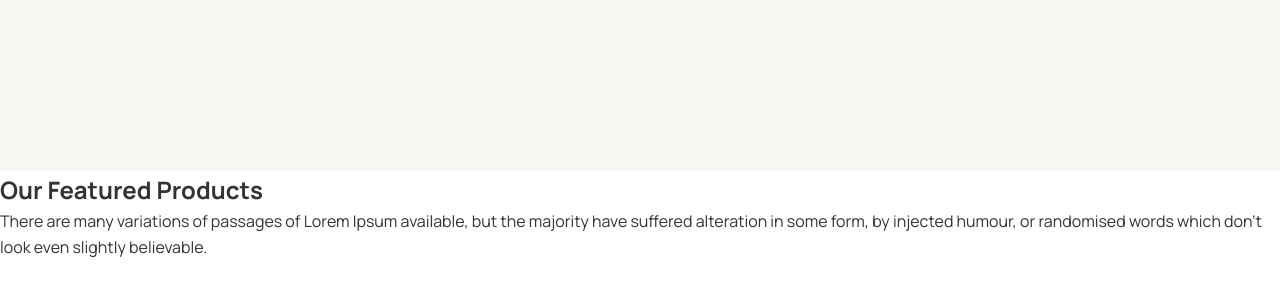
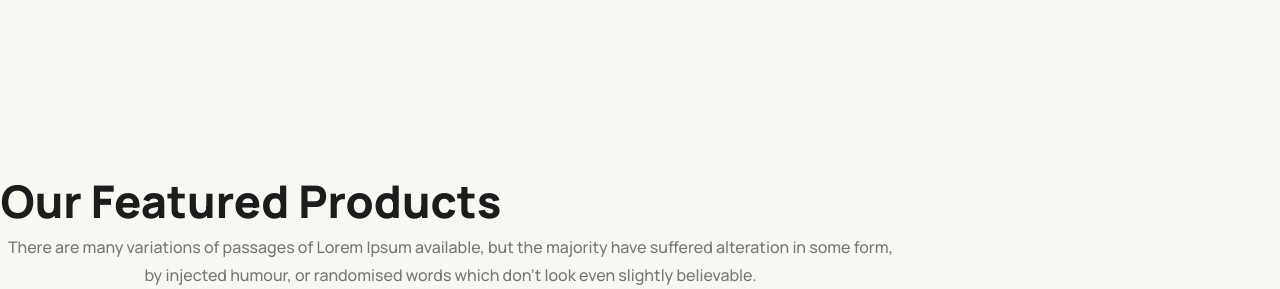
Before and after one commit to shahnewaz5646455/figma-to-html-practce, a plain HTML site: page index.html in a window 1280 px wide. Shown: the part 629-918 px from the top of the page. Before the commit the page ends 890 px from the top, so only its background shows below. Drawn offline with Linux system fonts and the light colour scheme; a web font is replaced by a local one.

Commit message:
i am adding feature section

```diff
--- a/index.html
+++ b/index.html
@@ -55,7 +55,7 @@
       </div>
     </header>
     <main>
-      <section class="product">
+      <section class="product-section">
         <div class="title">
           <h1>Our Featured Products</h1>
           <p>There are many variations of passages of Lorem Ipsum available, but the majority have suffered alteration in some form, by injected humour, or randomised words which don't look even slightly believable. </p>
--- a/scss/components/_banner.scss
+++ b/scss/components/_banner.scss
@@ -99,7 +99,7 @@ img {
     width: 180px;
     height: 80px;
     position: absolute;
-    bottom: -40px;
+    bottom: -20px;
     left: 50%;
     transform: translateX(-50%);
     background: #fff;
--- a/scss/components/_product.scss
+++ b/scss/components/_product.scss
@@ -0,0 +1,30 @@
+.product-section {
+  background-color: #f9f7f2;
+
+  .title {
+    h1 {
+      width: 31.373rem;
+      height: 3.875rem;
+      color: rgba(28, 28, 28, 1);
+
+      font-family: Manrope;
+      font-size: 45px;
+      font-weight: 800;
+      line-height: 61px;
+      letter-spacing: 0px;
+      text-align: center;
+    }
+    p {
+      width: 56.3125rem;
+      height: 3.5rem;
+      color: rgba(119, 119, 119, 1);
+
+      font-family: Manrope;
+      font-size: 16px;
+      font-weight: 500;
+      line-height: 28px;
+      letter-spacing: 0px;
+      text-align: center;
+    }
+  }
+}
--- a/scss/main.scss
+++ b/scss/main.scss
@@ -1,6 +1,7 @@
+@import "components/product";
 @import "utils/variables";
 @import "components/banner";
-@import "components/product";
+
 
 * {
   margin: 0;
```
Also changed, not shown: scss/main.css, 1 other file.
